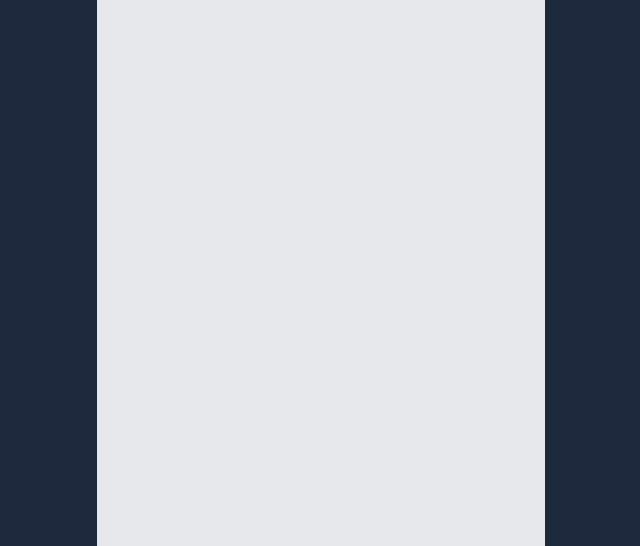
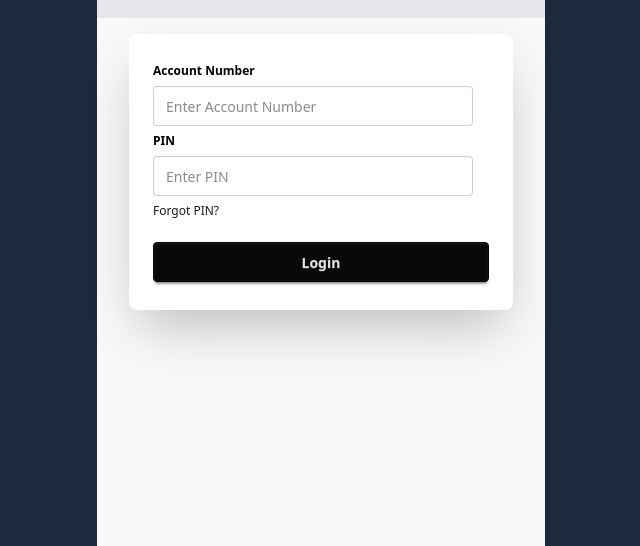
Before and after one commit to marziulrafi/Payoo_Mobile_Bank, a plain HTML site: page index.html in a window 1280 px wide. Shown: the part 254-800 px from the top of the page, without its empty margins (319-959 px from the left). Drawn offline with nearby package versions, Linux system fonts and the light colour scheme.

Commit message:
Login Page

```diff
--- a/index.html
+++ b/index.html
@@ -10,13 +10,30 @@
 <body class="bg-slate-800">
     <section class="max-w-md min-h-screen mx-auto py-6 bg-gray-200">
         <header>
-            <nav class="flex justify-center items-center">
-                <div class="relative flex justify-center items-center w-9/12 mt-24">
+            <nav class="flex justify-center items-center mt-12">
+                <div class="relative flex justify-center items-center w-9/12 mt-12 mb-10">
                     <img class="w-48 absolute" src="assets/bg.png" alt="">
                     <img src="assets/Group.png" alt="">
                 </div>
             </nav>
         </header>
+
+        <div class="bg-base-200 min-h-screen mt-10">
+            <div class="hero-content flex-col lg:flex-row-reverse">
+              <div class="card bg-base-100 w-full max-w-sm shrink-0 shadow-2xl">
+                <div class="card-body">
+                  <fieldset class="fieldset">
+                    <label class="fieldset-label font-bold text-black">Account Number</label>
+                    <input type="number" class="input" placeholder="Enter Account Number" />
+                    <label class="fieldset-label font-bold text-black">PIN</label>
+                    <input type="password" class="input" placeholder="Enter PIN" />
+                    <div><a class="link link-hover">Forgot PIN?</a></div>
+                    <button id="login-btn" class="btn btn-neutral mt-4">Login</button>
+                  </fieldset>
+                </div>
+              </div>
+            </div>
+          </div>
     </section>
 </body>
 </html>
--- /dev/null
+++ b/style.css
@@ -0,0 +1,4 @@
+@import url('https://fonts.googleapis.com/css2?family=Outfit:wght@100..900&display=swap');
+body {
+    font-family: "Outfit", sans-serif;
+}
```
